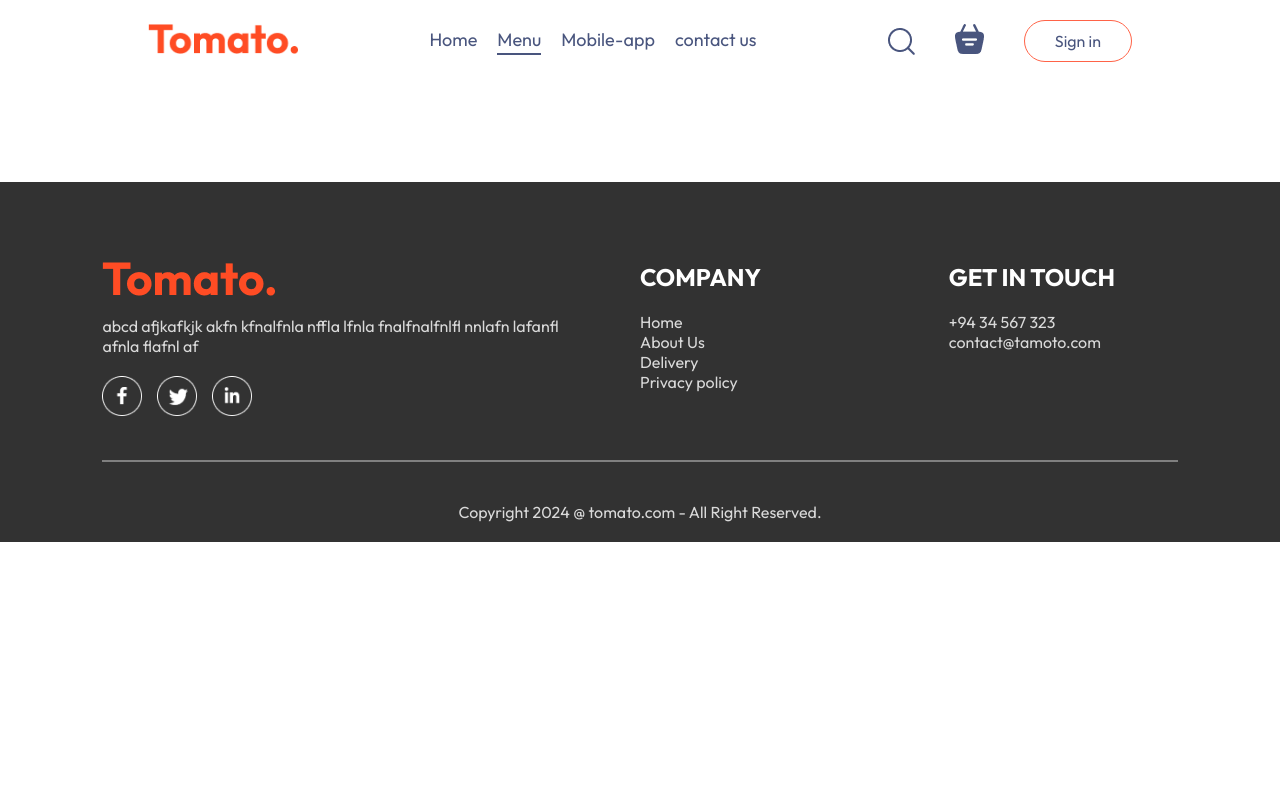
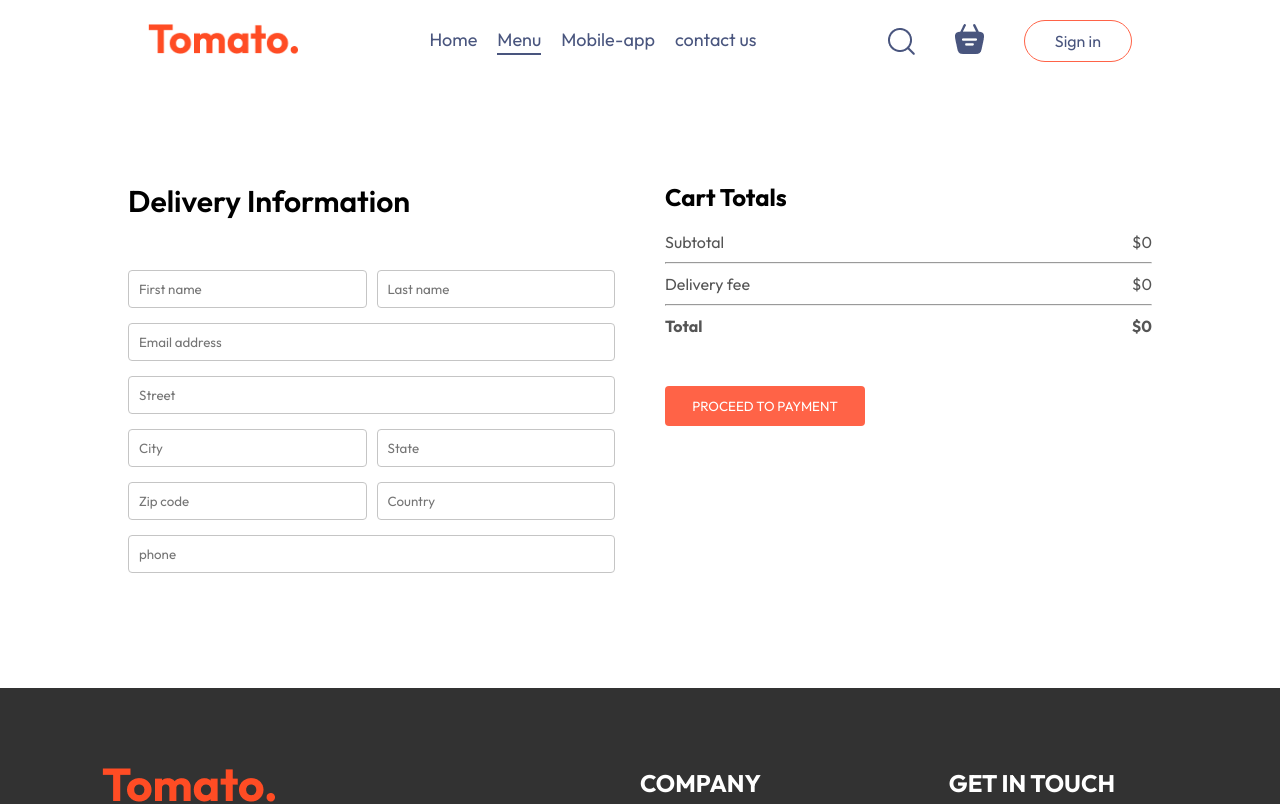
Before and after one commit to JAbasith/food-del, a React (Vite) app in the folder frontend/: page /order in a window 1280 px wide. Shown: the top 804 px of the page. Built offline with nearby package versions, Linux system fonts and the light colour scheme.

Commit message:
change routing path in cart

```diff
--- a/frontend/src/pages/Cart/Cart.jsx
+++ b/frontend/src/pages/Cart/Cart.jsx
@@ -3,10 +3,13 @@
 import { useCallback } from 'react'
 import { useContext } from 'react'
 import { StoreContext } from '../../context/StoreContext'
+import { useNavigate } from 'react-router-dom'
 
 const Cart = () => {
 
   const {cartItems, food_list, removeFromCart, getTotalCartAmount} = useContext(StoreContext);
+
+  const navigate = useNavigate();
 
   return (
     <div>
@@ -62,7 +65,7 @@
               <b>${getTotalCartAmount()+2}</b>
             </div>
           </div>
-          <button>PROCEED TO CHECKOUT</button>
+          <button onClick={()=>navigate('/order')}>PROCEED TO CHECKOUT</button>
         </div>
         <div className="cart-promocode">
           <div>
--- a/frontend/src/pages/PlaceOrder/PlaceOrder.css
+++ b/frontend/src/pages/PlaceOrder/PlaceOrder.css
@@ -0,0 +1,41 @@
+.place-order{
+    display: flex;
+    align-items: start;
+    justify-content: space-between;
+    gap: 50px;
+    margin-top: 100px;
+}
+
+.place-order-left{
+    width: 100%;
+    max-width: max(30%,500px);
+}
+
+.place-order-left .title{
+    font-size: 30px;
+    font-weight: 600;
+    margin-bottom: 50px;
+}
+
+.place-order-left input{
+    margin-bottom: 15px;
+    width: 100%;
+    padding: 10px;
+    border: 1px solid #c5c5c5;
+    border-radius: 4px;
+    outline-color: tomato;
+}
+
+.place-order-left .multi-fields{
+    display: flex;
+    gap: 10px;
+}
+
+.place-order-right{
+    width: 100%;
+    max-width: max(40%,500px);
+}
+
+.place-order .cart-total button{
+    margin-top: 30px;
+}
--- a/frontend/src/pages/PlaceOrder/PlaceOrder.jsx
+++ b/frontend/src/pages/PlaceOrder/PlaceOrder.jsx
@@ -1,11 +1,56 @@
 // eslint-disable-next-line no-unused-vars
-import React from 'react'
+import React, { useContext } from 'react'
 import './PlaceOrder.css'
+import { StoreContext } from '../../context/StoreContext'
 
 const PlaceOrder = () => {
+
+  const {getTotalCartAmount} = useContext(StoreContext)
+
   return (
     <div>
-
+      <form className="place-order">
+        <div className="place-order-left">
+          <p className="title">Delivery Information</p>
+          <div className="multi-fields">
+            <input type="text" placeholder='First name' />
+            <input type="text" placeholder='Last name' />
+          </div>
+          <input type="email" placeholder='Email address' />
+          <input type="text" placeholder='Street' />
+          <div className="multi-fields">
+            <input type="text" placeholder='City' />
+            <input type="text" placeholder='State' />
+          </div>
+          <div className="multi-fields">
+            <input type="text" placeholder='Zip code' />
+            <input type="text" placeholder='Country' />
+          </div>
+          <input type="text" placeholder='phone' />
+        </div>
+        <div className="place-order-right">
+        <div className="cart-total">
+          <h2>Cart Totals</h2>
+          <div>
+          <div className="cart-total-details">
+              <p>Subtotal</p>
+              <p>${getTotalCartAmount()}</p>
+            </div>
+            <hr />
+            <div className="cart-total-details">
+              <p>Delivery fee</p>
+              <p>${getTotalCartAmount()===0?0:2}</p>
+            </div>
+            <hr />
+            <div className="cart-total-details">
+              <b>Total</b>
+              <b>${getTotalCartAmount()===0?0:getTotalCartAmount()+2}</b>
+            </div>
+          </div>
+          <button>PROCEED TO PAYMENT</button>
+        </div>
+        </div>
+      </form>
     </div>
   )
 }
```
